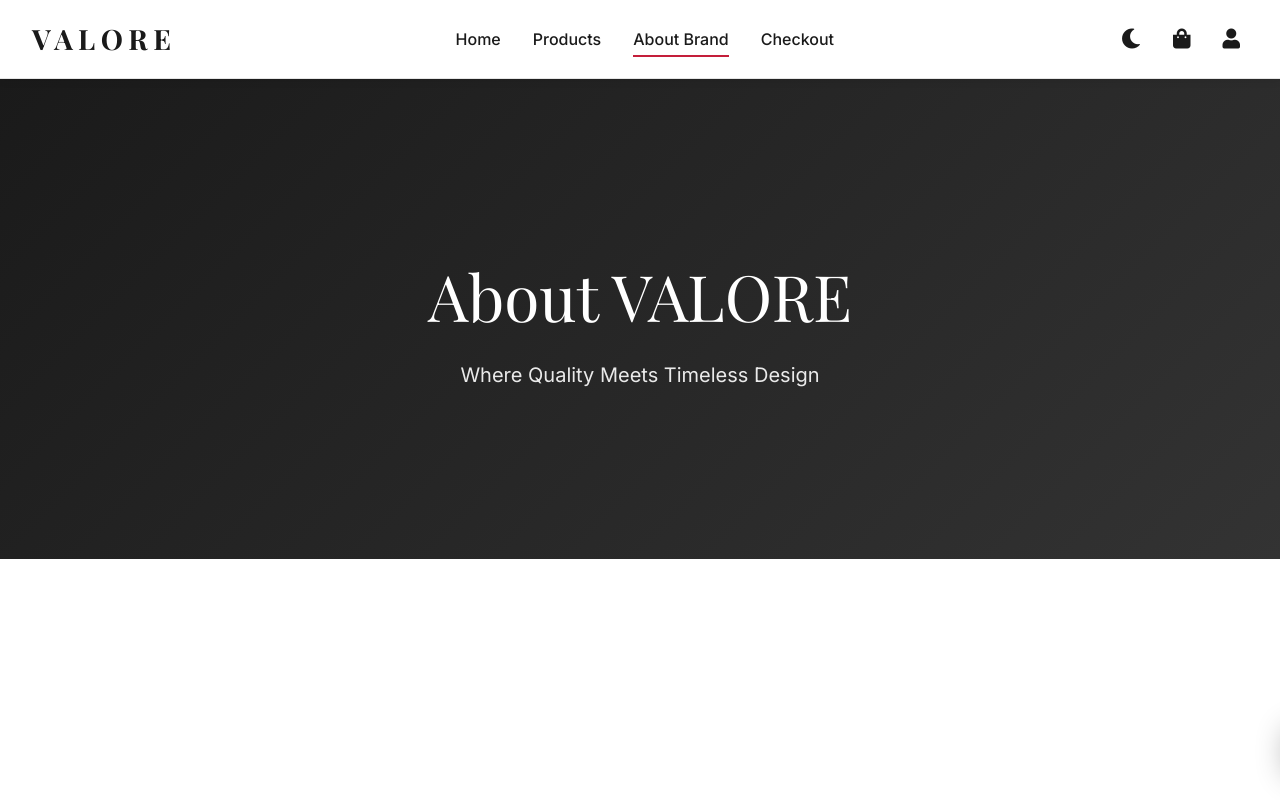
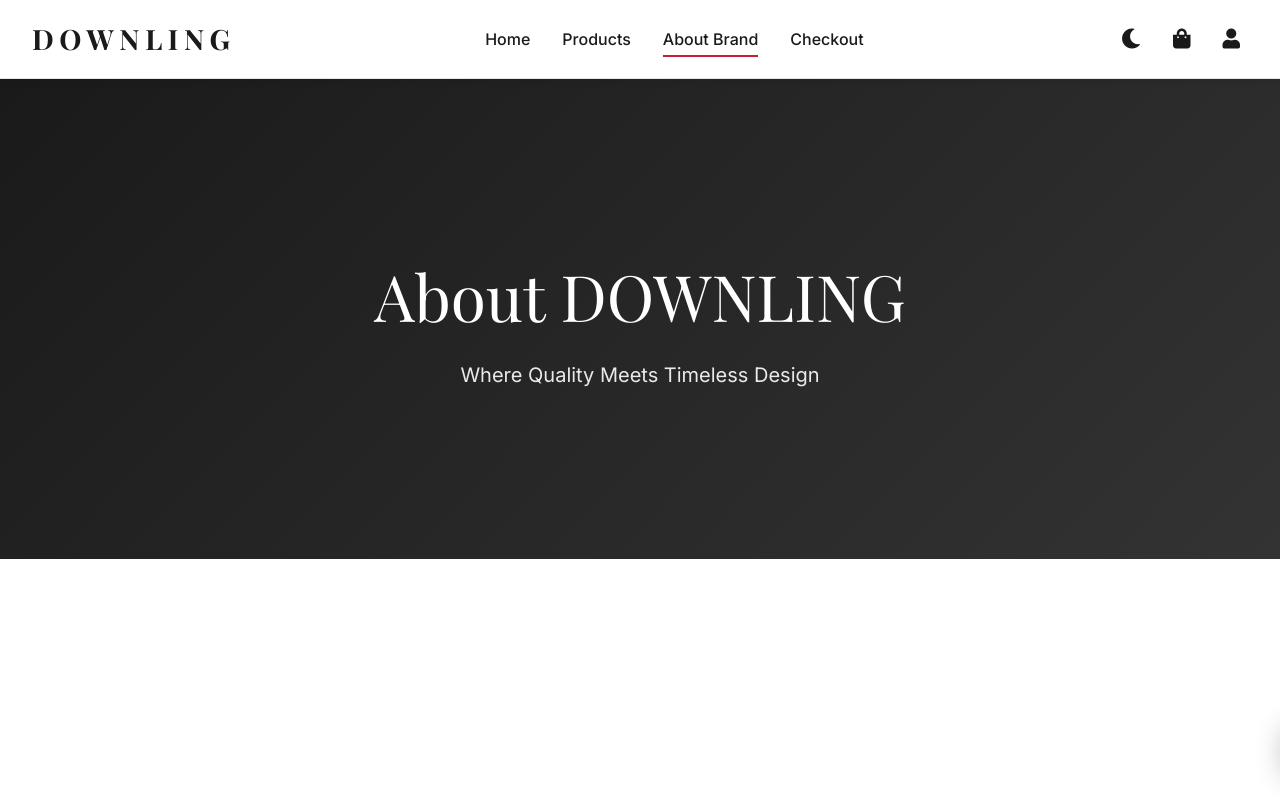
Before and after one commit to andikamangape/toko-baju, a React (Vite) app: page /about in a window 1280 px wide. Shown: the top 800 px of the page. Built offline with nearby package versions, Linux system fonts and the light colour scheme; no server answers; the database is empty.

Commit message:
ubah title toko

```diff
--- a/src/components/AboutPage.jsx
+++ b/src/components/AboutPage.jsx
@@ -60,7 +60,7 @@ export default function AboutPage() {
             }}>
                 <div>
                     <h1 style={{ fontSize: '4rem', marginBottom: '1rem', fontFamily: 'Playfair Display, serif' }}>
-                        About VALORE
+                        About DOWNLING
                     </h1>
                     <p style={{ fontSize: '1.25rem', opacity: 0.9 }}>Where Quality Meets Timeless Design</p>
                 </div>
--- a/src/components/Footer.jsx
+++ b/src/components/Footer.jsx
@@ -4,7 +4,7 @@ export default function Footer() {
     return (
         <footer className="footer">
             <div style={{ maxWidth: '1400px', margin: '0 auto' }}>
-                <h2 className="footer-brand brand-font">VALORE</h2>
+                <h2 className="footer-brand brand-font">DOWLING</h2>
                 <div className="footer-content">
                     <div className="footer-column">
                         <h4>Shop</h4>
@@ -67,7 +67,7 @@ export default function Footer() {
                     color: '#666',
                     fontSize: '0.9rem'
                 }}>
-                    © 2024 VALORE. All rights reserved.
+                    © 2024 DOWLING. All rights reserved.
                 </div>
             </div>
         </footer>
--- a/src/components/Navbar.jsx
+++ b/src/components/Navbar.jsx
@@ -20,7 +20,7 @@ export default function Navbar({ darkMode, setDarkMode, cartCount, user }) {
         <nav className="navbar">
             <div className="nav-container">
                 <NavLink to="/home" className="nav-logo brand-font">
-                    VALORE
+                    DOWNLING
                 </NavLink>
 
                 <ul className="nav-links">
```
